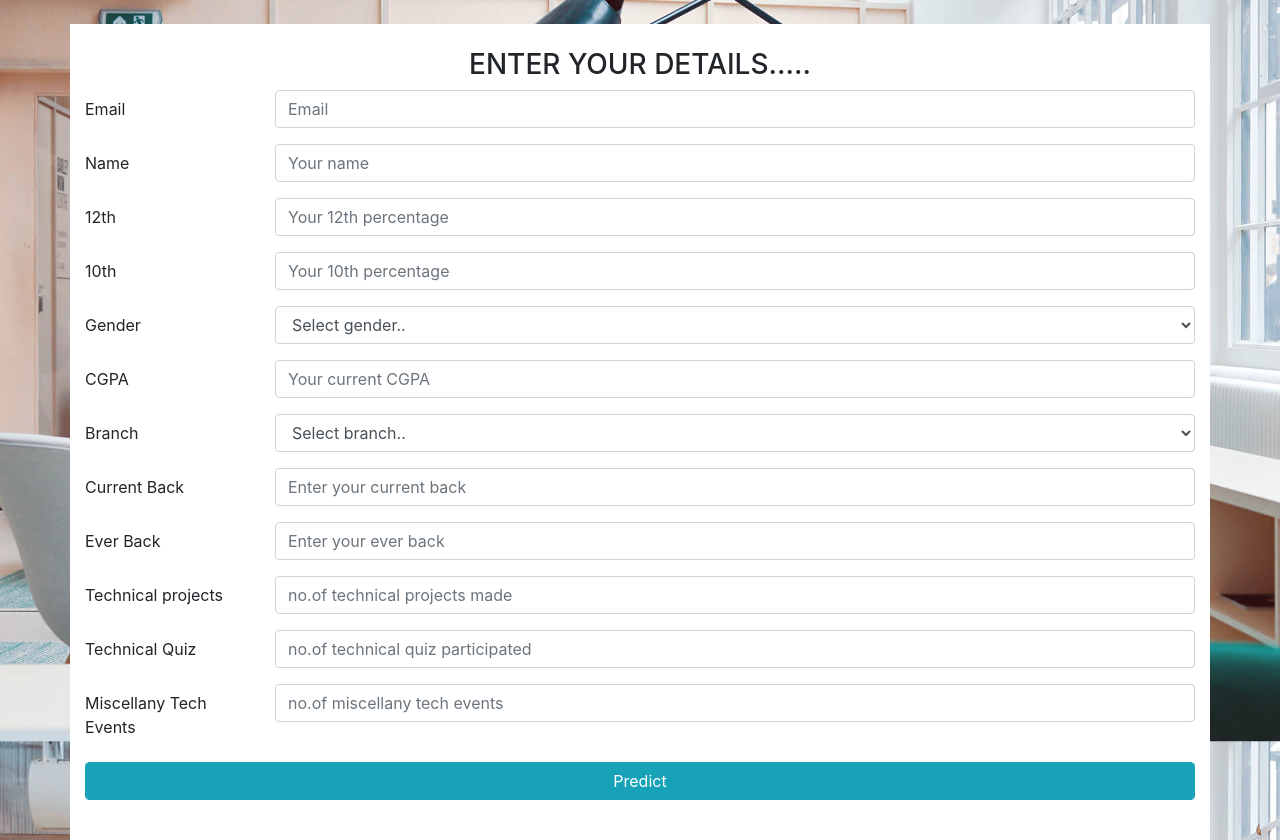
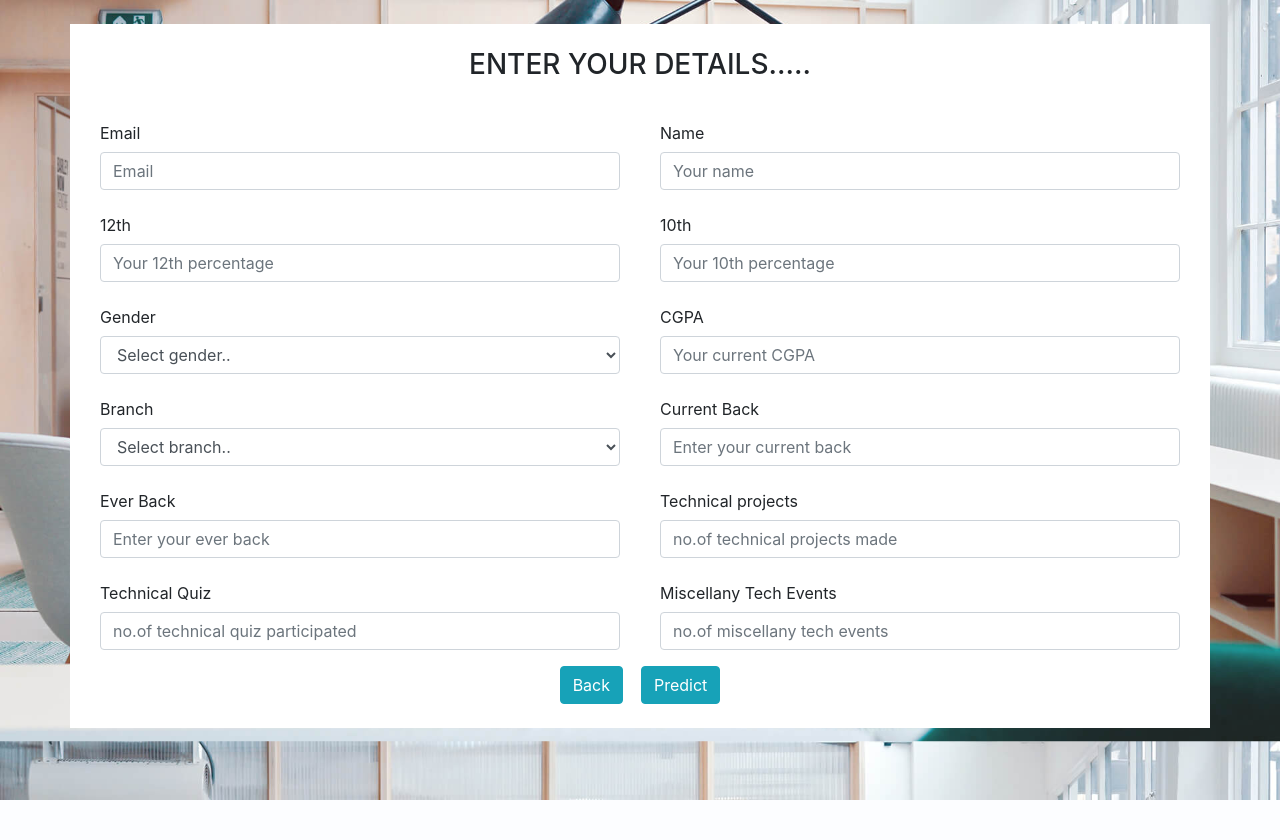
Before and after one commit to ashwanidubey/Student-Performance-Analysis, a Django app: page /performance/myform/ in a window 1280 px wide. Shown: the part 112-952 px from the top of the page. After the commit the page ends 912 px from the top, so only its background shows below. Run offline with Django 3.2, Linux system fonts and the light colour scheme; some libraries are stand-ins or nearby versions.

Commit message:
Modified form and added back buttons

```diff
--- a/student_performance_analysis/user_app/templates/user_app/index.html
+++ b/student_performance_analysis/user_app/templates/user_app/index.html
@@ -53,7 +53,7 @@
   <div class="card-body">
   <img class="card-img-top" style="width:200px;" src="https://www.flaticon.com/premium-icon/icons/svg/1048/1048950.svg" alt="Card image cap">
 <br>
-    <a href=/performance/taketest/" class="btn btn-primary">take test</a>
+    <a href="/performance/taketest/" class="btn btn-primary">take test</a>
   </div>
 </div>
 </div>
--- a/student_performance_analysis/user_app/templates/user_app/myform.html
+++ b/student_performance_analysis/user_app/templates/user_app/myform.html
@@ -7,6 +7,7 @@
     <title></title>
     <link rel="stylesheet" href="https://stackpath.bootstrapcdn.com/bootstrap/4.5.0/css/bootstrap.min.css" integrity="sha384-9aIt2nRpC12Uk9gS9baDl411NQApFmC26EwAOH8WgZl5MYYxFfc+NcPb1dKGj7Sk" crossorigin="anonymous">
     <meta name="viewport" content="width=device-width, initial-scale=1, shrink-to-fit=no">
+
   </head>
 
   <body style="background-image: url({% static 'user_app/hero-bg.jpg' %}); background-size:100% ;background-repeat:repeat;" >
@@ -42,33 +43,42 @@
     <h3 class="container">ENTER YOUR DETAILS..... </h3>
   </div>
     <form >
-  <div class="form-group row">
-    <label for="inputEmail3" class="col-sm-2 col-form-label">Email</label>
-    <div class="col-sm-10">
+      <br>
+  <div class="form-row">
+
+  <div class="form-group col-md-6">
+    <label for="inputEmail3" class="col-sm-6 col-form-label">Email</label>
+    <div class="col-sm-12">
       <input type="email" class="form-control" id="inputEmail3" placeholder="Email">
     </div>
   </div>
-  <div class="form-group row">
-    <label for="inputName" class="col-sm-2 col-form-label">Name</label>
-    <div class="col-sm-10">
+
+  <div class="form-group col-md-6">
+    <label for="inputName" class="col-sm-6 col-form-label">Name</label>
+    <div class="col-sm-12">
       <input type="text" class="form-control" id="inputName" placeholder="Your name">
     </div>
   </div>
-  <div class="form-group row">
-    <label for="input12th" class="col-sm-2 col-form-label">12th</label>
-    <div class="col-sm-10">
+
+</div>
+<div class="form-row">
+  <div class="form-group col-md-6">
+    <label for="input12th" class="col-sm-6 col-form-label">12th</label>
+    <div class="col-sm-12">
       <input type="number" class="form-control" id="input12th" placeholder="Your 12th percentage">
     </div>
   </div>
-  <div class="form-group row">
-    <label for="input10th" class="col-sm-2 col-form-label">10th</label>
-    <div class="col-sm-10">
+  <div class="form-group col-md-6">
+    <label for="input10th" class="col-sm-6 col-form-label">10th</label>
+    <div class="col-sm-12">
       <input type="number" class="form-control" id="input10th" placeholder="Your 10th percentage">
     </div>
   </div>
-  <div class="form-group row">
-    <label for="inputgender" class="col-sm-2 col-form-label">Gender</label>
-    <div class="col-sm-10">
+</div>
+<div class="form-row">
+  <div class="form-group col-md-6">
+    <label for="inputgender" class="col-sm-6 col-form-label">Gender</label>
+    <div class="col-sm-12">
       <select class="form-control" id="inputgender" required="true">
                                   <option value="">Select gender..</option>
                                   <option value="male">Male</option>
@@ -77,15 +87,17 @@
                                 </select>
     </div>
   </div>
-  <div class="form-group row">
-    <label for="inputcgpa" class="col-sm-2 col-form-label">CGPA</label>
-    <div class="col-sm-10">
+  <div class="form-group col-md-6">
+    <label for="inputcgpa" class="col-sm-6 col-form-label">CGPA</label>
+    <div class="col-sm-12">
       <input type="number" class="form-control" id="inputcgpa" placeholder="Your current CGPA">
     </div>
   </div>
-  <div class="form-group row">
-    <label for="inputbranch" class="col-sm-2 col-form-label">Branch</label>
-    <div class="col-sm-10">
+</div>
+<div class="form-row">
+  <div class="form-group col-md-6">
+    <label for="inputbranch" class="col-sm-6 col-form-label">Branch</label>
+    <div class="col-sm-12">
       <select class="form-control" id="inputbranch" required="true">
                                   <option value="">Select branch..</option>
                                   <option value="cse">CSE</option>
@@ -99,36 +111,41 @@
                                 </select>
     </div>
   </div>
-  <div class="form-group row">
-    <label for="inputcurr" class="col-sm-2 col-form-label">Current Back</label>
-    <div class="col-sm-10">
+  <div class="form-group col-md-6">
+    <label for="inputcurr" class="col-sm-6 col-form-label">Current Back</label>
+    <div class="col-sm-12">
       <input type="number" class="form-control" id="inputcurr" placeholder="Enter your current back">
     </div>
   </div>
-  <div class="form-group row">
-    <label for="inputever" class="col-sm-2 col-form-label">Ever Back</label>
-    <div class="col-sm-10">
+</div>
+<div class="form-row">
+  <div class="form-group col-md-6">
+    <label for="inputever" class="col-sm-6 col-form-label">Ever Back</label>
+    <div class="col-sm-12">
       <input type="number" class="form-control" id="inputever" placeholder="Enter your ever back">
     </div>
   </div>
-  <div class="form-group row">
-    <label for="inputprojects" class="col-sm-2 col-form-label">Technical projects</label>
-    <div class="col-sm-10">
+  <div class="form-group col-md-6">
+    <label for="inputprojects" class="col-sm-6 col-form-label">Technical projects</label>
+    <div class="col-sm-12">
       <input type="number" class="form-control" id="inputprojects" placeholder="no.of technical projects made">
     </div>
   </div>
-  <div class="form-group row">
-    <label for="inputquiz" class="col-sm-2 col-form-label">Technical Quiz</label>
-    <div class="col-sm-10">
+</div>
+<div class="form-row">
+  <div class="form-group col-md-6">
+    <label for="inputquiz" class="col-sm-6 col-form-label">Technical Quiz</label>
+    <div class="col-sm-12">
       <input type="number" class="form-control" id="inputquiz" placeholder="no.of technical quiz participated">
     </div>
   </div>
-  <div class="form-group row">
-    <label for="inputevent" class="col-sm-2 col-form-label">Miscellany Tech Events</label>
-    <div class="col-sm-10">
+  <div class="form-group col-md-6">
+    <label for="inputevent" class="col-sm-6 col-form-label">Miscellany Tech Events</label>
+    <div class="col-sm-12">
       <input type="number" class="form-control" id="inputevent" placeholder="no.of miscellany tech events">
     </div>
   </div>
+</div>
 
   <!-- <fieldset class="form-group">
     <div class="row">
@@ -166,14 +183,23 @@
       </div>
     </div>
   </div> -->
-  <div class="form-group row">
-    <div class="col-sm-12">
-      <button type="submit" class="btn btn-info form-control">Predict</button>
-    </div>
-  </div>
+
+
+<center>
+<div class="container d-flex h-100 ">
+  <div class="row justify-content-center align-self-center" style="margin:auto auto auto auto;">
+
+    <button type="button" onclick="location.href = '/performance/home/';" class="btn btn-info ">Back</button>
+    &nbsp;&nbsp;&nbsp;&nbsp;
+    <button type="submit" class="btn btn-info ">Predict</button>
+
+</div>
+</div>
+</center>
 </form>
   <br>
   </div>
+  <br><br><br>
 
   </body>
 </html>
--- a/student_performance_analysis/user_app/templates/user_app/taketest.html
+++ b/student_performance_analysis/user_app/templates/user_app/taketest.html
@@ -5,8 +5,10 @@
   <head>
     <meta charset="utf-8">
     <title></title>
+    <link rel="stylesheet" href="https://stackpath.bootstrapcdn.com/bootstrap/4.5.0/css/bootstrap.min.css" integrity="sha384-9aIt2nRpC12Uk9gS9baDl411NQApFmC26EwAOH8WgZl5MYYxFfc+NcPb1dKGj7Sk" crossorigin="anonymous">
   </head>
   <body>
   <h1>this is test page</h1>
+  <button type="button" onclick="location.href = '/performance/home/';" class="btn btn-info ">Back</button>
   </body>
 </html>
```
